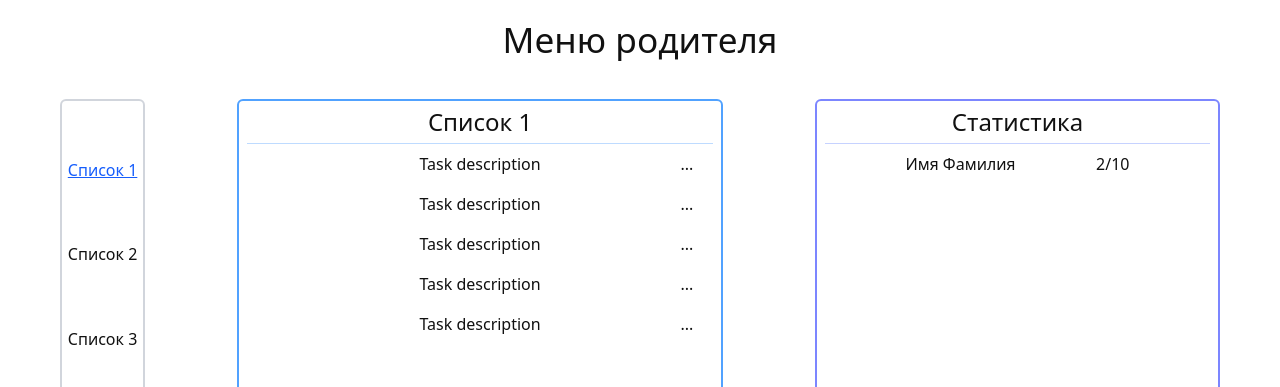
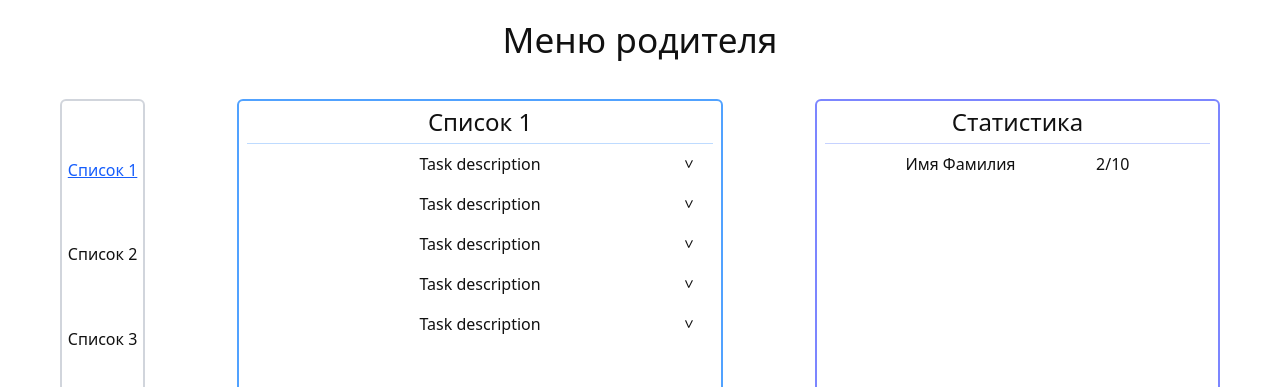
Before and after one commit to Xpaul6/courseproject_swagtodo, a React (Vite) app in the folder frontend/: page /parent-menu in a window 1280 px wide. Shown: the top 387 px of the page. Built offline with nearby package versions, Linux system fonts and the light colour scheme.

Commit message:
feat: task block layout

```diff
--- a/frontend/src/components/blocks/Task.jsx
+++ b/frontend/src/components/blocks/Task.jsx
@@ -1,10 +1,34 @@
+import { useState } from 'react'
+
 function Task() {
+  const [isOpen, setIsOpen] = useState(false)
+
   return (
-    <div className="flex justify-around items-center my-2">
-      <div className="w-fit">Task description</div>
-      <button className="absolute right-7">...</button>
+    <div className="flex justify-around items-center my-2 relative">
+      <div className={`w-fit mx-10 ${isOpen ? "underline" : ""}`}>Task description</div>
+      <button
+        className="absolute right-3 p-2 rotate-90 cursor-pointer"
+        onClick={() => (isOpen ? setIsOpen(false) : setIsOpen(true))}
+      >
+        {/* {isOpen? '▲' : '▼'} */}
+        {isOpen ? '<' : '>'}
+      </button>
+      <div
+        className={`absolute right-7 bg-white top-8 flex flex-col justify-center shadow-md rounded-md
+          overflow-hidden transition-all duration-200 ease-in-out ${isOpen ? "max-h-36 z-10" : "max-h-0 z-10"}`}
+      >
+        <button className="bg-white hover:bg-gray-100 px-4 py-2 text-left cursor-pointer">
+          Редактировать
+        </button>
+        <button className="bg-white hover:bg-gray-100 px-4 py-2 text-left cursor-pointer">
+          Удалить
+        </button>
+        <button className="bg-white hover:bg-gray-100 px-4 py-2 text-left cursor-pointer">
+          Выполнить
+        </button>
+      </div>
     </div>
-  )
+  );
 }
 
 export default Task
```
